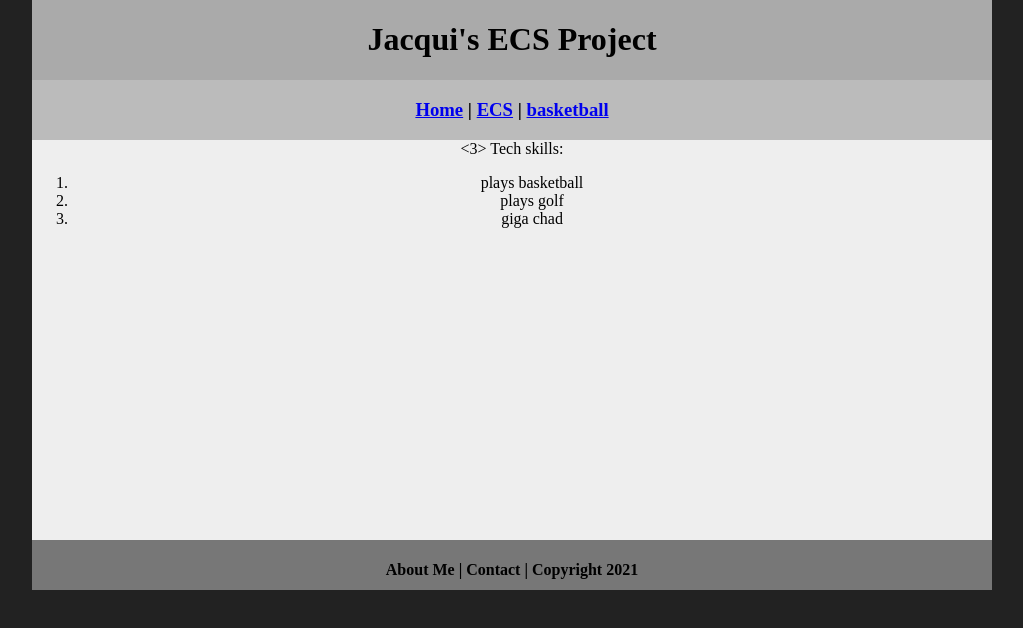
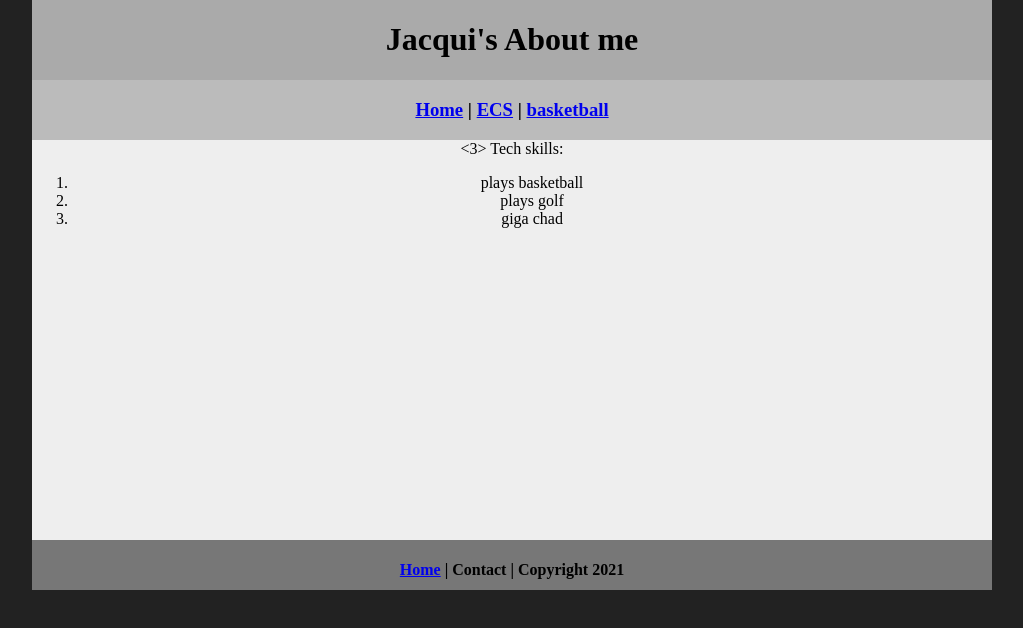
Before and after one commit to Jacquiblanchard/ecsportfolio, a plain HTML site: page about.html in a window 1280 px wide. Shown: the whole page, without its empty margins (128-1151 px from the left). Drawn offline with Linux system fonts and the light colour scheme.

Commit message:
Update about.html

```diff
--- a/about.html
+++ b/about.html
@@ -3,19 +3,20 @@
 <head>
 	<!-- This is a comment! Text here will be ignored by the browser. -->
 	<meta charset="UTF-8">
-	<title> Jacqui's ECS Portfolio </title>
+	<title> Jacqui's About me </title>
 	<link href="../myCSS.css" rel="stylesheet" type="text/css">
 </head>
 <body>
 <div class="container">
   <div class="header">
-  	<h1> Jacqui's ECS Project </h1>
+  	<h1> Jacqui's About me </h1>
   </div>
   <div class="nav">
     <h3> <a href="index.html">Home</a> | <a href="ecs/index.html">ECS</a> | <a href="basketball/index.html">basketball</a></h3>
   </div>
   <div class="content">
-         <3> Tech skills: </h3>
+
+	  <3> Tech skills: </h3>
          <ol>
                <li>plays basketball</li>
                <li>plays golf</li>
@@ -28,7 +29,7 @@
 
   </div>
   <div class="footer">
-    <h4>About Me | Contact | Copyright 2021</h4>
+    <h4> <a href="aboutme">Home</a>  | Contact | Copyright 2021</h4>
   </div>
 </div>
 </body>
```
